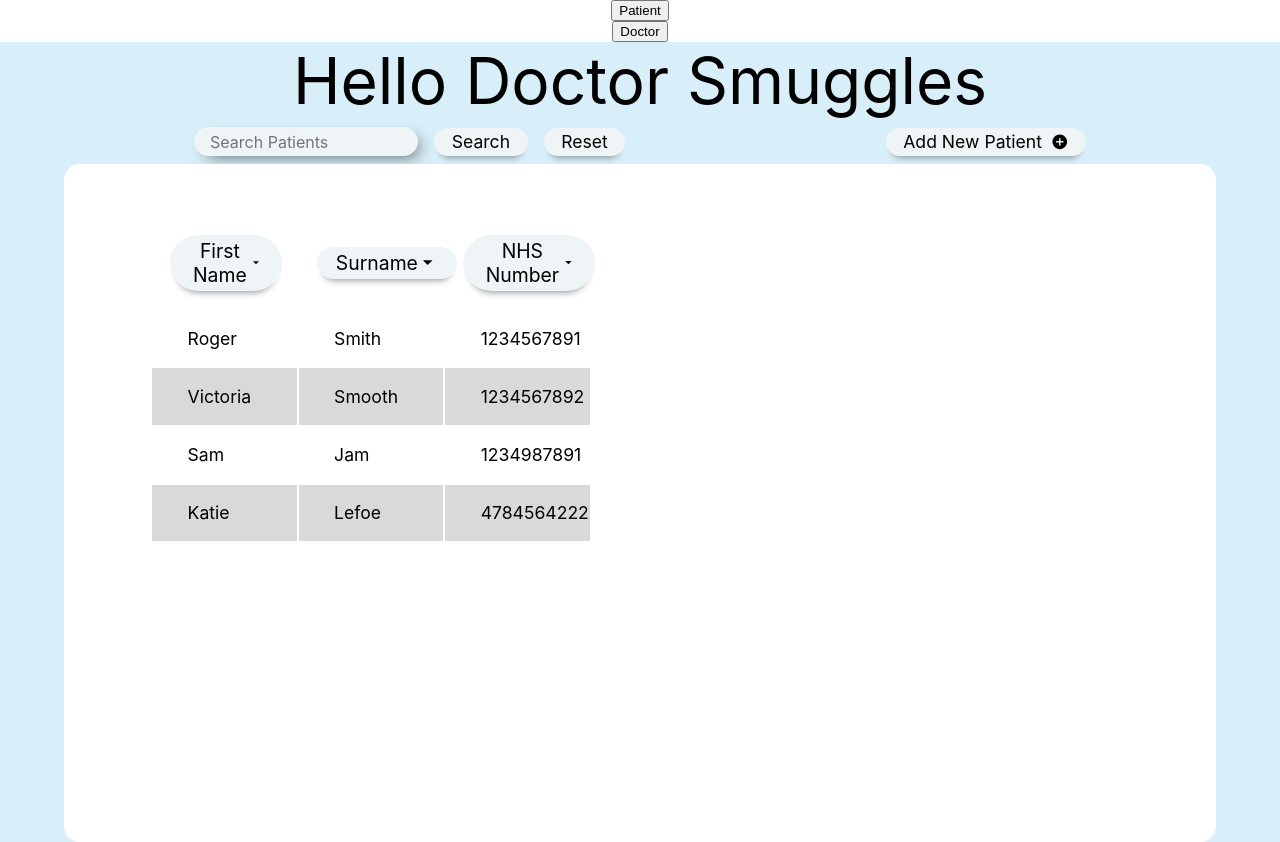
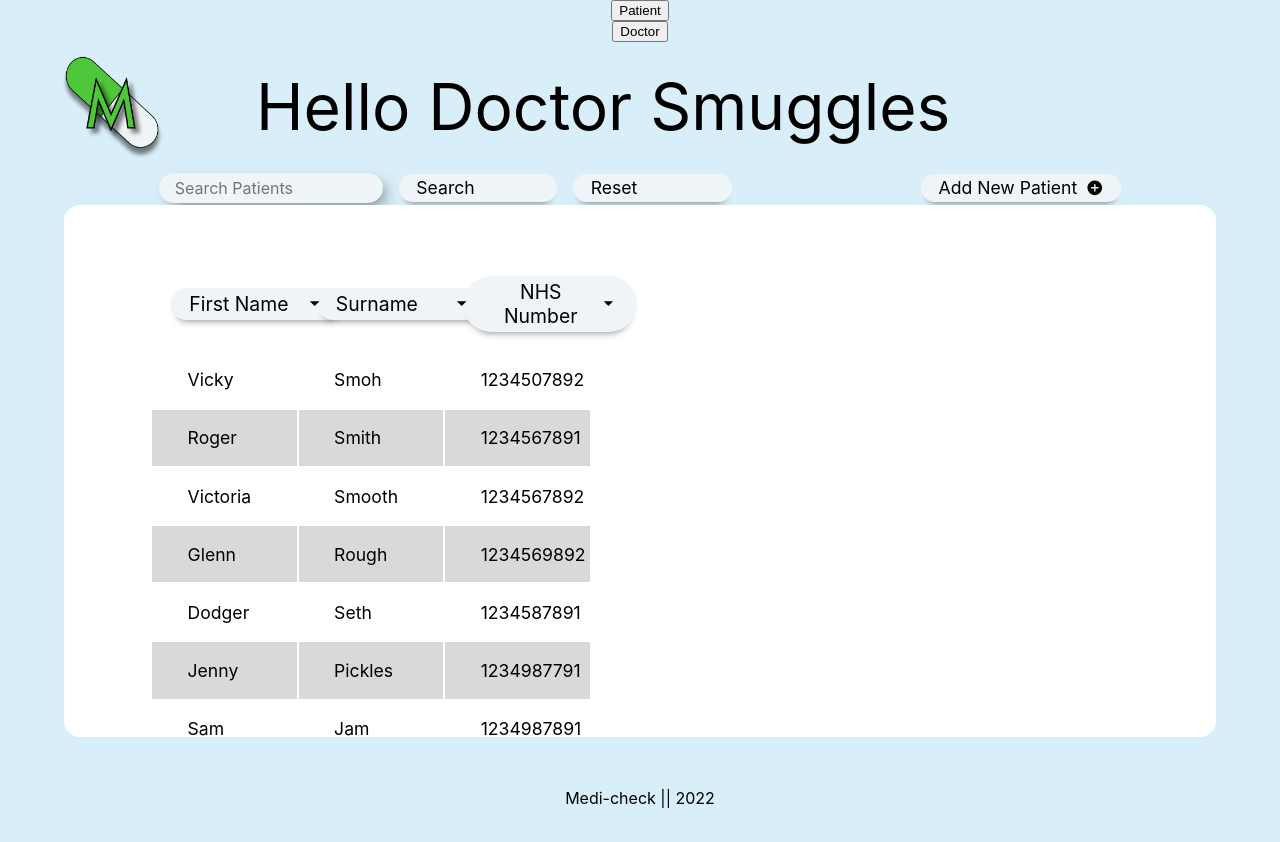
Before and after one commit to SchoolOfCode/final-project_front-end-five-guys, a React (Create React App) app in the folder medi-check/: page / in a window 1280 px wide. Both pictures are taken after a click on the button "Doctor". Built offline with nearby package versions, Linux system fonts and the light colour scheme.

Commit message:
Logo added, styling on doctor homepage

```diff
--- a/medi-check/src/Components/App/App.css
+++ b/medi-check/src/Components/App/App.css
@@ -17,6 +17,7 @@
     justify-content: center;
     align-items: center;
     flex-direction: column;
+    background-color: var(--primary-color);
 }
 
 .App > div {
--- a/medi-check/src/Components/Doctor/DoctorHeader/header.css
+++ b/medi-check/src/Components/Doctor/DoctorHeader/header.css
@@ -1,5 +1,19 @@
+.doctor-header {
+    padding-left: 3em;
+    display: flex;
+    height: 20vh;
+    align-items: center;
+    width: 100vw;
+    gap: 5em;
+}
 .doctor-title {
-  font-family: Inter, sans-serif;
-  font-weight: 400;
-  font-size: 4em;
+    font-family: Inter, sans-serif;
+    font-weight: 400;
+    font-size: 4em;
 }
+.app-logo {
+    /* height: 30%; */
+    /* transform: scale(30%); */
+    height: 8em;
+    width: 8em;
+}
--- a/medi-check/src/Components/Doctor/DoctorHeader/index.js
+++ b/medi-check/src/Components/Doctor/DoctorHeader/index.js
@@ -1,5 +1,11 @@
 import "./header.css";
+import logo from "../../../Assets/medi-check.png";
 
 export default function Header({ name }) {
-  return <h1 className="doctor-title">Hello Doctor {name}</h1>;
+    return (
+        <div className="doctor-header">
+            <img className="app-logo" src={logo} alt="medi-check logo" />
+            <h1 className="doctor-title">Hello Doctor {name}</h1>
+        </div>
+    );
 }
--- a/medi-check/src/Components/Doctor/DoctorHome/DoctorHome.css
+++ b/medi-check/src/Components/Doctor/DoctorHome/DoctorHome.css
@@ -15,6 +15,7 @@
     width: 90%;
     background-color: #ffffff;
     border-radius: 1em;
+    overflow-y: scroll;
 }
 
 .doctor-navigation {
--- a/medi-check/src/Components/Doctor/DoctorHome/index.js
+++ b/medi-check/src/Components/Doctor/DoctorHome/index.js
@@ -3,6 +3,7 @@ import SearchBar from "../Searchbar+CreatePatient";
 import { useEffect, useState } from "react";
 import { dummyList } from "../PatientList/Patient";
 import CreatePatientDialog from "../../../MUIcomponents/CreatePatientModal";
+import Footer from "../Footer";
 
 import "./DoctorHome.css";
 import Header from "../DoctorHeader";
@@ -40,7 +41,11 @@ function DoctorHome() {
             </section>
             <div className="patient-table-con">
                 {filteredList.length === 0 ? (
-          <PatientList list={list} patient={patient} setPatient={setPatient} />
+                    <PatientList
+                        list={list}
+                        patient={patient}
+                        setPatient={setPatient}
+                    />
                 ) : (
                     <PatientList
                         list={filteredList}
@@ -49,6 +54,7 @@ function DoctorHome() {
                     />
                 )}
             </div>
+            <Footer />
             {/* {!filteredList && <PatientList list={list} />} */}
             {/* <PatientList list={list} /> */}
         </div>
--- a/medi-check/src/Components/Doctor/Footer/footer.css
+++ b/medi-check/src/Components/Doctor/Footer/footer.css
@@ -1,5 +1,5 @@
 .footer {
-  background-color: green;
+    background-color: var(--primary-color);
     height: 15vh;
     width: 100vw;
     display: flex;
@@ -7,12 +7,10 @@
     justify-content: center;
     align-items: center;
     padding: 0;
+    margin-top: 1em;
     /* font-size: --var(); */
 }
-.footerRow {
-  display: flex;
-  gap: 2.5em;
-}
+
 .legal {
     flex-direction: column;
     margin-top: 0%;
--- a/medi-check/src/Components/Doctor/Footer/index.js
+++ b/medi-check/src/Components/Doctor/Footer/index.js
@@ -1,16 +1,11 @@
-import './footer.css';
+import "./footer.css";
 
 function Footer() {
-  return (
-    <div className="footer">
-      <div className="footerRow">
-        <p>Insert Logo here</p>
-        <p>✅ GDPR Compliant</p>
-        <p>✅ Data Protection Compliant</p>
-      </div>
-      <p className="legal">Legal jargon || Copyright 2022</p>
-    </div>
-  );
+    return (
+        <div className="footer">
+            <p className="legal">Medi-check || 2022</p>
+        </div>
+    );
 }
 
 export default Footer;
--- a/medi-check/src/Components/Doctor/PatientFile/index.js
+++ b/medi-check/src/Components/Doctor/PatientFile/index.js
@@ -1,25 +1,25 @@
-import FormDialog from '../../../MUIcomponents/PrescriptionModal';
-import { v4 as uuidv4 } from 'uuid';
+import FormDialog from "../../../MUIcomponents/PrescriptionModal";
+import { v4 as uuidv4 } from "uuid";
 function PatientFile({ info, onClick }) {
     console.log(info);
     return (
-    <main>
+        <main className="">
             {/* <section className="hide" id="interactionPopup">
         Hi I am supposed to be hidden
       </section> */}
-      <h4>
-        Add new drug: <FormDialog first={info.FirstNames} last={info.Surname} />
-      </h4>
+
+            <FormDialog first={info.FirstNames} last={info.Surname} />
+
             <button onClick={onClick}>Close</button>
             <h3>
                 {info.Title} {info.FirstNames} {info.Surname}
             </h3>
             <h4>
-        D.O.B:{' '}
+                D.O.B:{" "}
                 {String(info.dob).slice(0, 2) +
-          '-' +
+                    "-" +
                     String(info.dob).slice(2, 4) +
-          '-' +
+                    "-" +
                     String(info.dob).slice(4)}
             </h4>
             <h4>Gender: {info.gender}</h4>
--- /dev/null
+++ b/medi-check/src/Components/Doctor/PatientFile/patientFile.css
@@ -0,0 +1 @@
+/*cheese*/
--- a/medi-check/src/Components/Doctor/PatientList/Patient/index.js
+++ b/medi-check/src/Components/Doctor/PatientList/Patient/index.js
@@ -58,6 +58,118 @@ export const dummyList = [
         nhsNumber: 4784564222,
         gpSurgery: "Grove Blue Health",
     },
+    {
+        Title: "Mr",
+        FirstNames: "Dave",
+        Surname: "Jones",
+        dob: 24012002,
+        gender: "Male",
+        ethnicity: "Asian",
+        address: "122 Street Road",
+        postcode: "b1 2qt",
+        phoneNumber: 12101234560,
+        allergies: ["paracetamol", "diazepam"],
+        nhsNumber: 1235567891,
+        gpSurgery: "Hall Green Health",
+    },
+    {
+        Title: "Miss",
+        FirstNames: "Glenn",
+        Surname: "Rough",
+        dob: 27092000,
+        gender: "Female",
+        ethnicity: "Caucasian",
+        address: "122 Street Road",
+        postcode: "b1 2qt",
+        phoneNumber: 12101234560,
+        allergies: ["none"],
+        nhsNumber: 1234569892,
+        gpSurgery: "Hall Green Health",
+    },
+    {
+        Title: "Mrs",
+        FirstNames: "Ellie",
+        Surname: "Marmalade",
+        dob: 20032005,
+        gender: "Female",
+        ethnicity: "Caucasian",
+        address: "129 Street Road",
+        postcode: "b1 2rt",
+        phoneNumber: 12101944560,
+        allergies: [],
+        nhsNumber: 1234987898,
+        gpSurgery: "Hall Green Health",
+    },
+    {
+        Title: "Miss",
+        FirstNames: "Matey",
+        Surname: "Hello",
+        dob: 12022005,
+        gender: "Female",
+        ethnicity: "African",
+        address: "122 Lane Road",
+        postcode: "b7 4es",
+        phoneNumber: 31401234560,
+        allergies: ["paracetamol", "diazepam"],
+        nhsNumber: 4784567222,
+        gpSurgery: "Grove Blue Health",
+    },
+    {
+        Title: "Mr",
+        FirstNames: "Dodger",
+        Surname: "Seth",
+        dob: 24012002,
+        gender: "Male",
+        ethnicity: "Asian",
+        address: "122 Street Road",
+        postcode: "b1 2qt",
+        phoneNumber: 12101234560,
+        allergies: ["paracetamol", "diazepam"],
+        nhsNumber: 1234587891,
+        gpSurgery: "Hall Green Health",
+    },
+    {
+        Title: "Miss",
+        FirstNames: "Vicky",
+        Surname: "Smoh",
+        dob: 27092000,
+        gender: "Female",
+        ethnicity: "Caucasian",
+        address: "122 Street Road",
+        postcode: "b1 2qt",
+        phoneNumber: 12101234560,
+        allergies: ["none"],
+        nhsNumber: 1234507892,
+        gpSurgery: "Hall Green Health",
+    },
+    {
+        Title: "Mrs",
+        FirstNames: "Jenny",
+        Surname: "Pickles",
+        dob: 20032005,
+        gender: "Female",
+        ethnicity: "Caucasian",
+        address: "129 Street Road",
+        postcode: "b1 2rt",
+        phoneNumber: 12101944560,
+        allergies: [],
+        nhsNumber: 1234987791,
+        gpSurgery: "Hall Green Health",
+    },
+    {
+        Title: "Miss",
+        FirstNames: "Cassie",
+        Surname: "Holmes",
+        dob: 12022005,
+        gender: "Female",
+        ethnicity: "African",
+        address: "122 Lane Road",
+        postcode: "b7 4es",
+        phoneNumber: 31401234560,
+        allergies: ["paracetamol", "diazepam"],
+        nhsNumber: 4784574222,
+        gpSurgery: "Grove Blue Health",
+    },
 ];
 
 //fn component with props, parent lives in PatientList/index.js, changes key properties to be more semantic
--- a/medi-check/src/Components/Doctor/PatientList/index.css
+++ b/medi-check/src/Components/Doctor/PatientList/index.css
@@ -40,6 +40,8 @@
     border-radius: 1em;
     text-align: left;
     margin: 10% 0 0 10%;
+    /* display: flex;
+    flex-wrap: wrap; */
     /* border-collapse: collapse; */
 }
 
--- a/medi-check/src/MUIcomponents/Button2/buttons.css
+++ b/medi-check/src/MUIcomponents/Button2/buttons.css
@@ -11,7 +11,7 @@
     font-size: 1.1em;
     font-weight: 400;
     padding: 0.2em 1em;
-  max-width: 12em;
+    min-width: 9em;
     box-shadow: 0px 8px 7px -7px rgba(0, 0, 0, 0.44);
 }
 
```
Also changed, not shown: medi-check/src/Assets/medi-check.png (added). Lines whose indentation alone changed are shown as unchanged.
